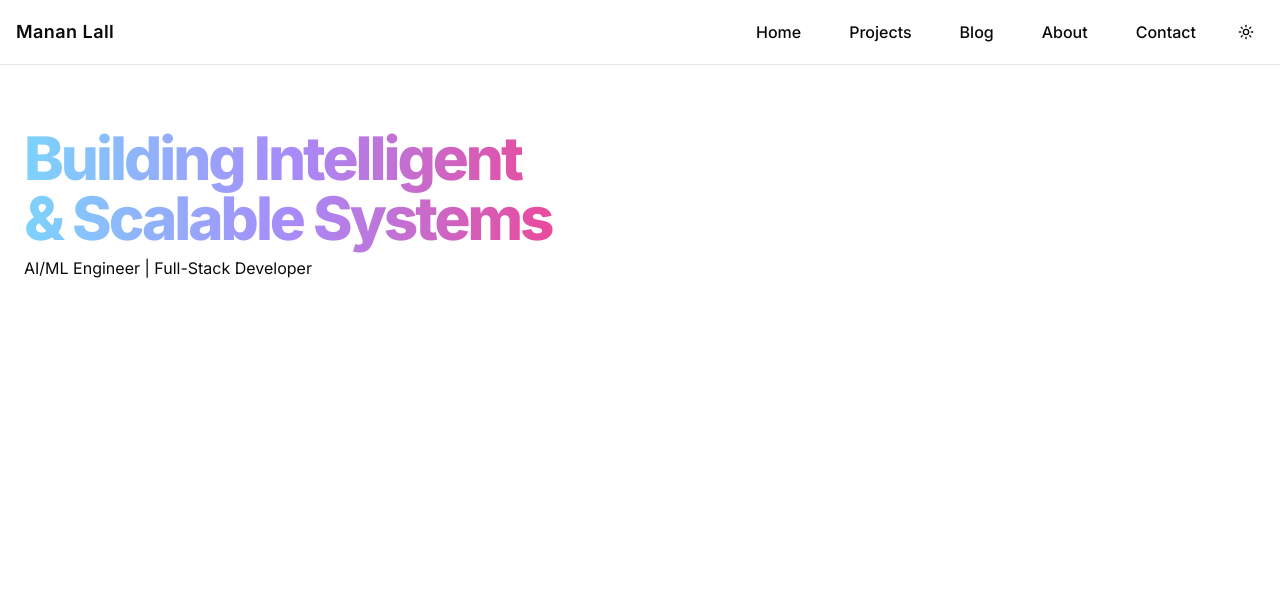
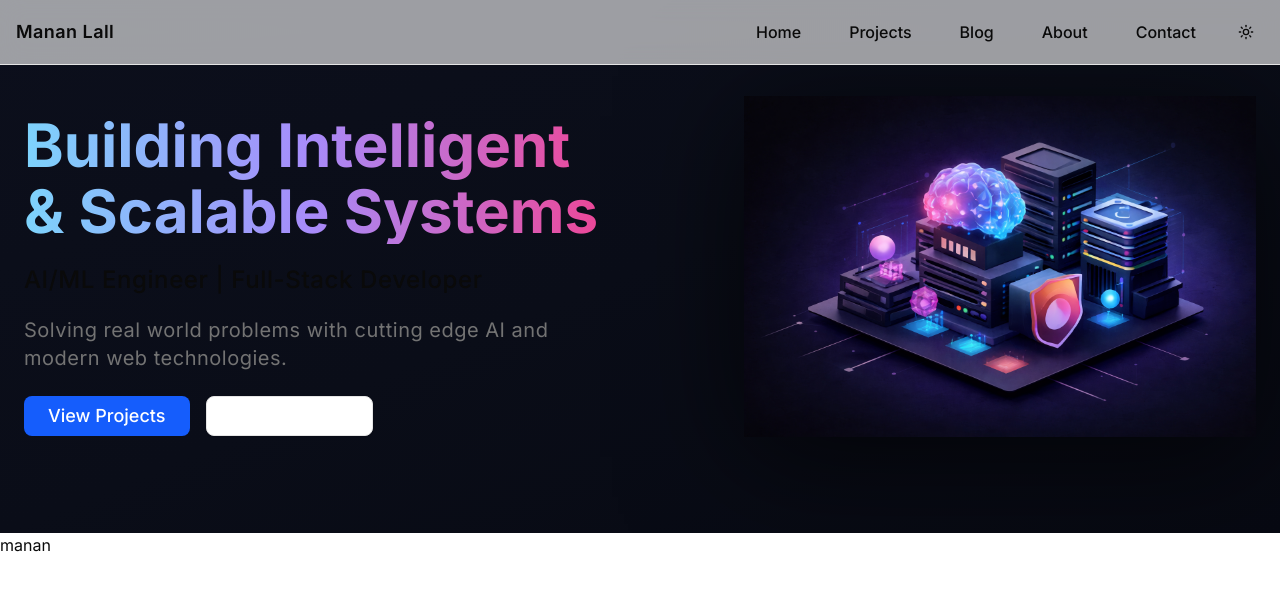
Before and after one commit to Manan0p/Personal-Portfolio, a Next.js app: page / in a window 1280 px wide. Shown: the top 590 px of the page. Built offline with nearby package versions, Linux system fonts and the light colour scheme.

Commit message:
main layer

```diff
--- a/app/globals.css
+++ b/app/globals.css
@@ -130,10 +130,8 @@
       bg-[linear-gradient(90deg,#7DD3FC,#A78BFA,#EC4899)]
       bg-clip-text
       text-transparent
-      font-extrabold
-      tracking-tighter
-      pb-2
-      pr-2
+      font-bold
+      tracking-normal
       inline-block;
   }
 }
--- a/app/page.jsx
+++ b/app/page.jsx
@@ -1,3 +1,4 @@
+import Image from "next/image";
 import { Button } from "@/components/ui/button";
 import { ModeToggle } from "./toggle";
 
@@ -7,7 +8,7 @@ export default function Home() {
       <header className="fixed top-0 w-full border-b z-50 backdrop-blur-md supports-backdrop-filter:bg-background/60">
         <nav className="container mx-auto px-4 h-16 flex items-center justify-between">
           <div className="flex items-center gap-2">
-            <span className=" font-semibold text-lg tracking-wide">
+            <span className="font-semibold text-lg tracking-wide">
               Manan Lall
             </span>
           </div>
@@ -17,16 +18,16 @@ export default function Home() {
             <Button variant="ghost" href="/" className="text-md">
               Home
             </Button>
-            <Button variant="ghost" href="/" className="text-md">
+            <Button variant="ghost" href="/projects" className="text-md">
               Projects
             </Button>
-            <Button variant="ghost" href="/" className="text-md">
+            <Button variant="ghost" href="/blog" className="text-md">
               Blog
             </Button>
-            <Button variant="ghost" href="/" className="text-md">
+            <Button variant="ghost" href="/about" className="text-md">
               About
             </Button>
-            <Button variant="ghost" href="/" className="text-md">
+            <Button variant="ghost" href="/contact" className="text-md">
               Contact
             </Button>
             <ModeToggle />
@@ -34,14 +35,46 @@ export default function Home() {
         </nav>
       </header>
       <main>
-        <section className="w-full py-12 md:py-24 lg:py-32 bg-background">
+        <section className="relative w-full overflow-hidden py-12 md:py-20 lg:py-24 bg-gradient-to-br from-[#0c0f1c] via-[#0a0d18] to-[#070912]">
           <div className="container mx-auto px-4 md:px-6">
-            <h2 className="gradient-title font-bold tracking-tighter text-left text-4xl md:text-5xl lg:text-6xl">
-              Building Intelligent <br/> & Scalable Systems
-            </h2>
-            <div>
-              AI/ML Engineer | Full-Stack Developer
+            <div className="grid lg:grid-cols-2 gap-8 items-start">
+              <div className="space-y-5 pt-4">
+                <h2 className="gradient-title font-bold tracking-tighter text-left text-4xl md:text-5xl lg:text-6xl leading-[1.1] md:leading-[1.1] lg:leading-[1.1]">
+                  Building Intelligent <br /> & Scalable Systems
+                </h2>
+                <div className="text-lg md:text-xl lg:text-2xl font-medium tracking-wide">
+                  AI/ML Engineer | Full-Stack Developer
+                </div>
+                <div className="text-sm md:text-lg lg:text-xl text-muted-foreground tracking-wide">
+                  Solving real world problems with cutting edge AI and <br /> modern web technologies.
+                </div>
+                <div className="flex items-center space-x-2 md:space-x-4 pt-1">
+                  <Button className={"text-white text-lg bg-blue-600"} size="lg" href="/projects">
+                    View Projects
+                  </Button>
+                  <Button className={"text-white text-lg"} variant="outline" size="lg" href="/">
+                    Download CV
+                  </Button>
+                </div>
+              </div>
+
+              <div className="flex justify-center lg:justify-end items-center">
+                <Image
+                  src="/hero.png"
+                  alt="Futuristic AI servers illustration"
+                  width={900}
+                  height={600}
+                  priority
+                  className="w-full max-w-lg drop-shadow-[0_20px_60px_rgba(0,0,0,0.65)]"
+                />
+              </div>
             </div>
+          </div>
+        </section>
+
+        <section>
+          <div>
+            manan
           </div>
         </section>
       </main>
```
